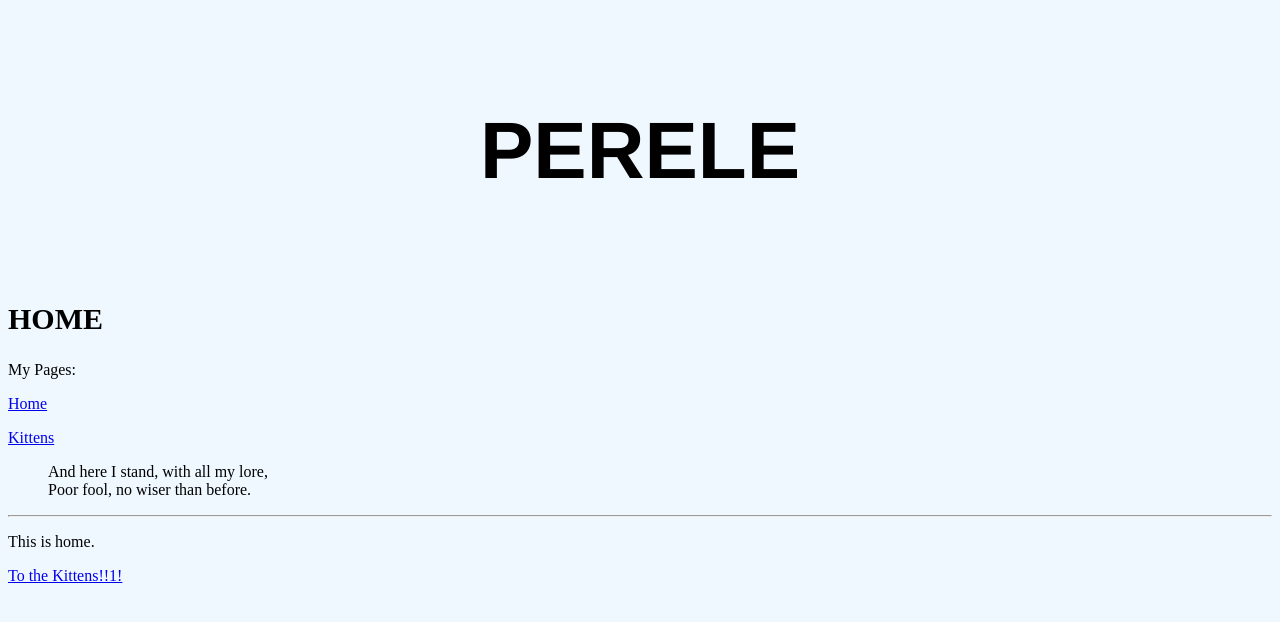
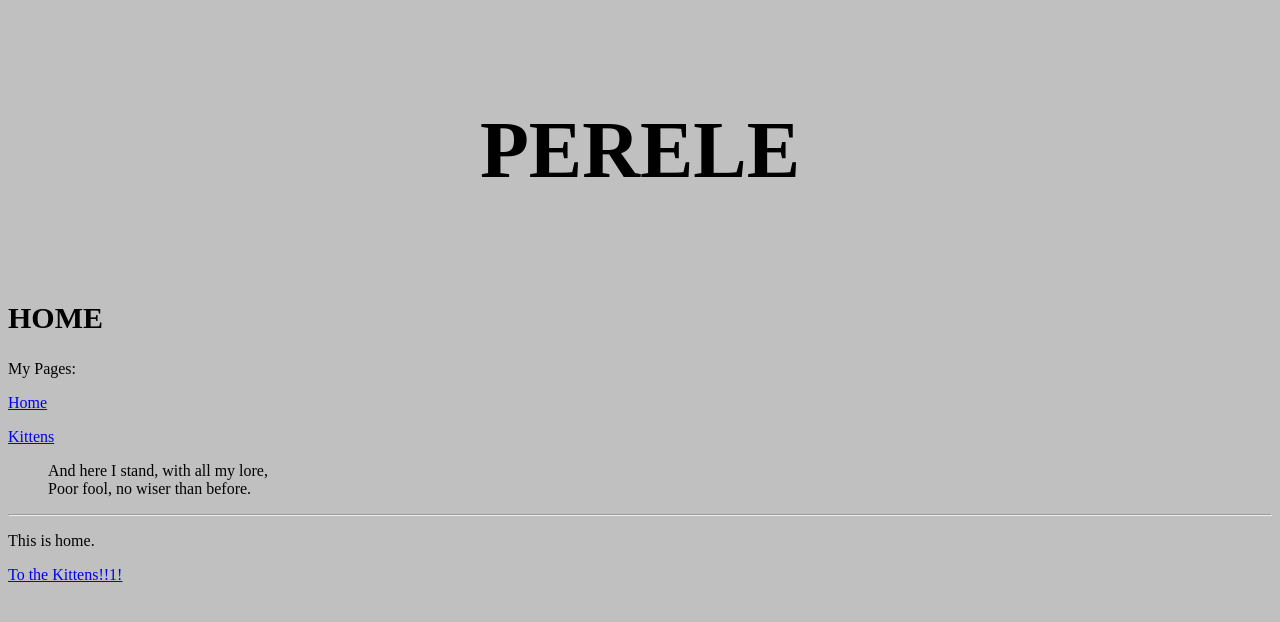
Before and after one commit to Perele/Perele.github.io, a Jekyll site: the page built from index.html, in a window 1280 px wide. Shown: the top 622 px of the page. Built offline with Jekyll 4.4.1, drawn with Linux system fonts in a browser that asks for light colours.

Commit message:
Update style.css

```diff
--- a/css/style.css
+++ b/css/style.css
@@ -1,5 +1,5 @@
 h1 {color: black;
-    font-family: Helvetica;
+    font-family: Futura;
     font-size: 80px;
     text-transform: uppercase;
     text-align: center;
@@ -10,4 +10,4 @@ h2 {color: solid red;
     font-family: Futura;
     text-transform: uppercase;}
 p {color: black;}
-body {background-color: AliceBlue;}
+body {background-color: silver;}
```
